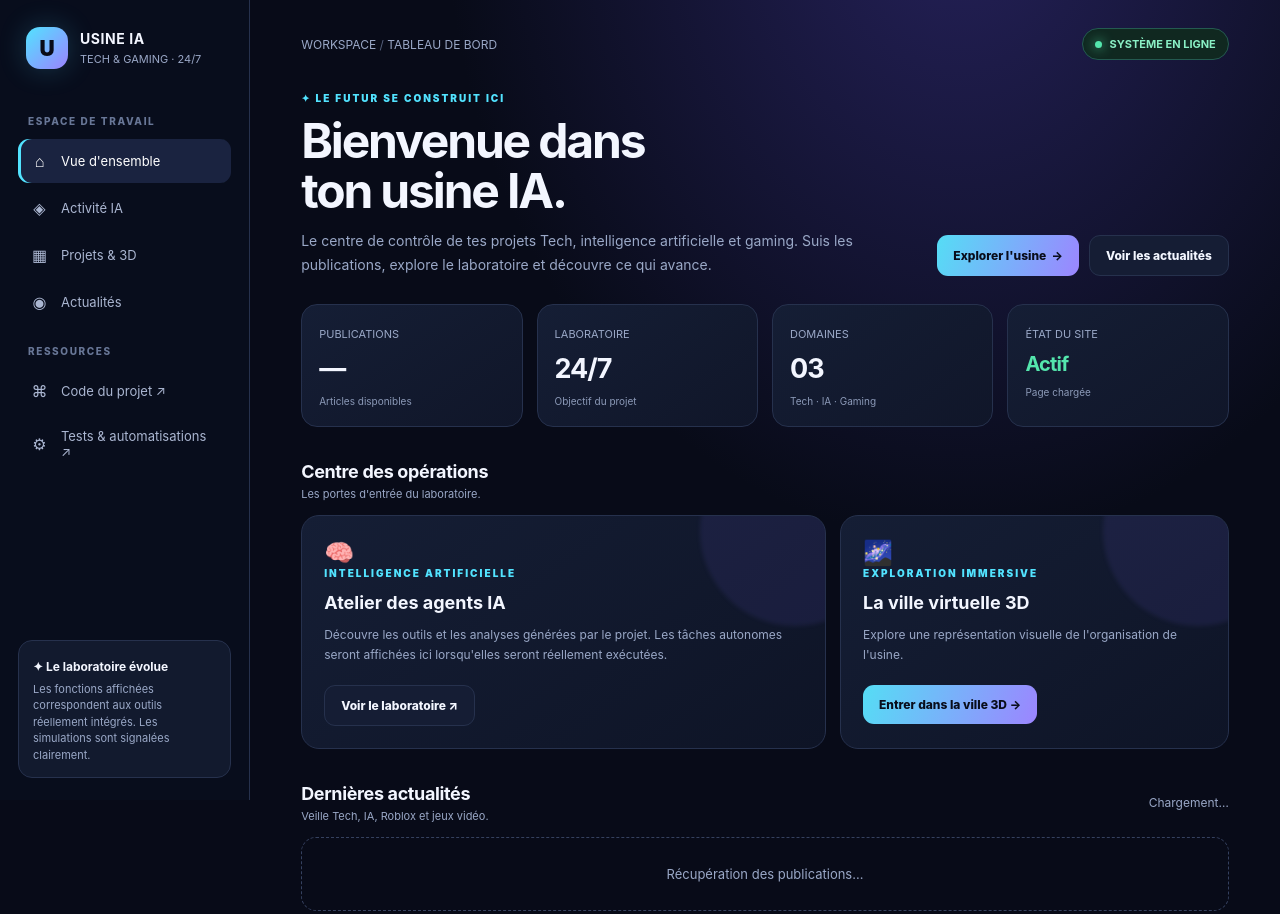
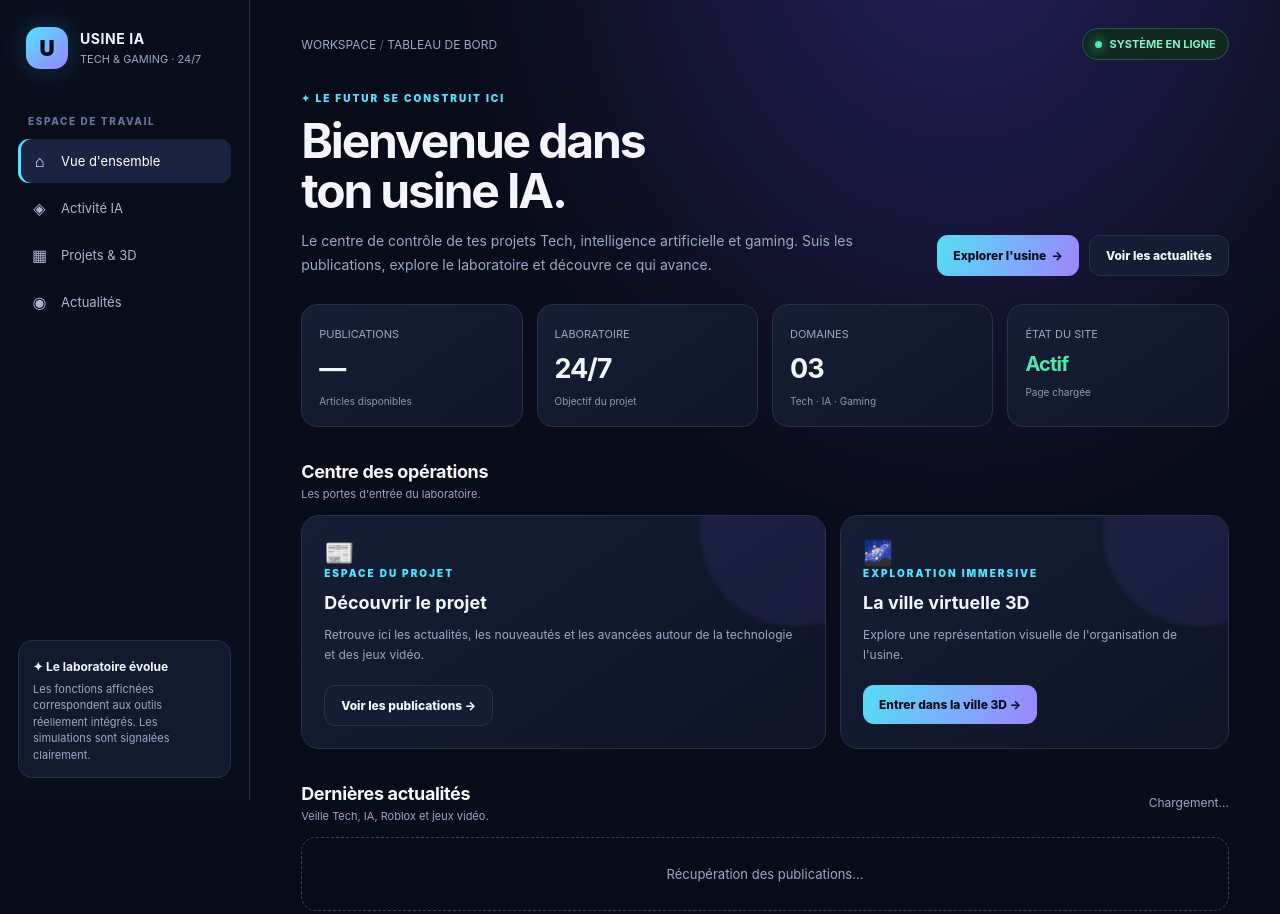
Before and after one commit to ahmedgeu1277-tech/observatoire-tech-ia, a plain HTML site: page index.html in a window 1280 px wide. Shown: the top 914 px of the page. Drawn offline with Linux system fonts and the light colour scheme.

Commit message:
Retirer les liens GitHub de la page publique

```diff
--- a/index.html
+++ b/index.html
@@ -35,11 +35,7 @@ main{max-width:1500px;width:100%;margin:auto;padding:28px clamp(18px,4vw,54px) 6
 <a href="#projets"><i>▦</i>Projets & 3D</a>
 <a href="#actualites"><i>◉</i>Actualités</a>
 </nav>
-<div class="navlabel">RESSOURCES</div>
-<nav class="nav">
-<a href="https://github.com/ahmedgeu1277-tech/observatoire-tech-ia" target="_blank" rel="noopener"><i>⌘</i>Code du projet ↗</a>
-<a href="https://github.com/ahmedgeu1277-tech/observatoire-tech-ia/actions" target="_blank" rel="noopener"><i>⚙</i>Tests & automatisations ↗</a>
-</nav>
+
 <div class="sidebottom"><b>✦ Le laboratoire évolue</b><p>Les fonctions affichées correspondent aux outils réellement intégrés. Les simulations sont signalées clairement.</p></div>
 </aside>
 <main id="accueil">
@@ -47,7 +43,7 @@ main{max-width:1500px;width:100%;margin:auto;padding:28px clamp(18px,4vw,54px) 6
 <section class="hero"><div><div class="eyebrow">✦ Le futur se construit ici</div><h1>Bienvenue dans<br>ton usine IA.</h1><p>Le centre de contrôle de tes projets Tech, intelligence artificielle et gaming. Suis les publications, explore le laboratoire et découvre ce qui avance.</p></div><div class="hero-actions"><a class="btn primary" href="#projets">Explorer l'usine&nbsp; →</a><a class="btn" href="#actualites">Voir les actualités</a></div></section>
 <section class="grid" aria-label="Indicateurs"><div class="stat"><span>PUBLICATIONS</span><strong id="count">—</strong><small>Articles disponibles</small></div><div class="stat"><span>LABORATOIRE</span><strong>24/7</strong><small>Objectif du projet</small></div><div class="stat"><span>DOMAINES</span><strong>03</strong><small>Tech · IA · Gaming</small></div><div class="stat"><span>ÉTAT DU SITE</span><strong style="color:var(--green);font-size:20px">Actif</strong><small>Page chargée</small></div></section>
 <section id="activite"><div class="sectionhead"><div><h2>Centre des opérations</h2><p>Les portes d'entrée du laboratoire.</p></div></div><div class="featuregrid">
-<article class="feature"><div class="featureicon">🧠</div><div class="eyebrow">INTELLIGENCE ARTIFICIELLE</div><h3>Atelier des agents IA</h3><p>Découvre les outils et les analyses générées par le projet. Les tâches autonomes seront affichées ici lorsqu'elles seront réellement exécutées.</p><a class="btn" href="https://github.com/ahmedgeu1277-tech/observatoire-tech-ia" target="_blank" rel="noopener">Voir le laboratoire ↗</a></article>
+<article class="feature"><div class="featureicon">📰</div><div class="eyebrow">ESPACE DU PROJET</div><h3>Découvrir le projet</h3><p>Retrouve ici les actualités, les nouveautés et les avancées autour de la technologie et des jeux vidéo.</p><a class="btn" href="#actualites">Voir les publications →</a></article>
 <article class="feature" id="projets"><div class="featureicon">🌌</div><div class="eyebrow">EXPLORATION IMMERSIVE</div><h3>La ville virtuelle 3D</h3><p>Explore une représentation visuelle de l'organisation de l'usine.</p><a class="btn primary" href="./site/ville-virtuelle.html">Entrer dans la ville 3D →</a></article>
 </div></section>
 <section id="actualites"><div class="sectionhead"><div><h2>Dernières actualités</h2><p>Veille Tech, IA, Roblox et jeux vidéo.</p></div><span id="status">Chargement…</span></div><div id="articles" class="articlegrid"><div class="empty">Récupération des publications…</div></div></section>
```
